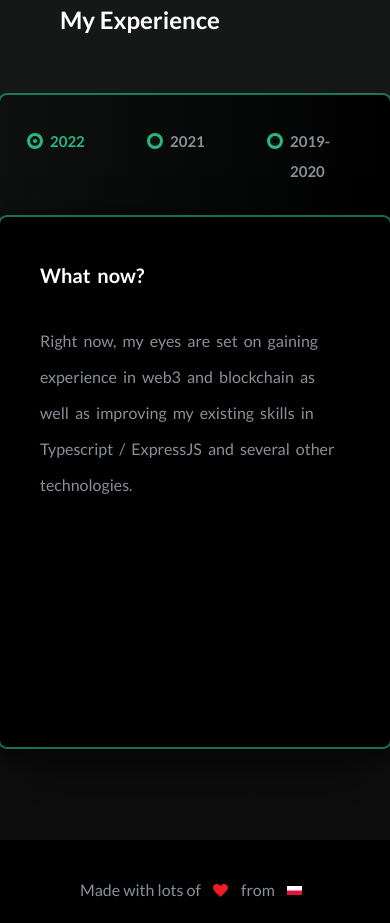
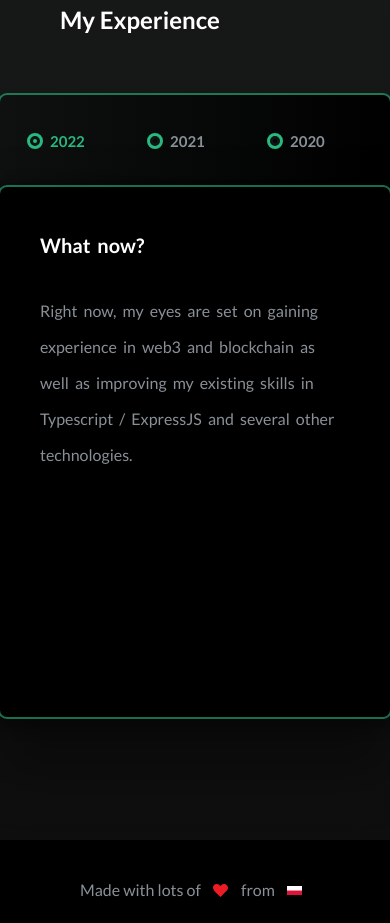
Before and after one commit to babilonczyk/babilonczyk.github.io, a React (Create React App) app: page / in a window 390 px wide. Shown: the part 2340-3263 px from the top of the page. Built offline with nearby package versions, Linux system fonts and the light colour scheme.

Commit message:
Fix mobile version

```diff
--- a/src/components/Experience.tsx
+++ b/src/components/Experience.tsx
@@ -24,7 +24,7 @@ const Experience: React.FC  = () => {
                     </Tab>
                     <Tab className="experience-btn">
                         <div className="experience-btn-state"></div>
-                        <h5>2019-2020</h5>
+                        <h5>2020</h5>
                     </Tab>
                 </TabList>
 
```
